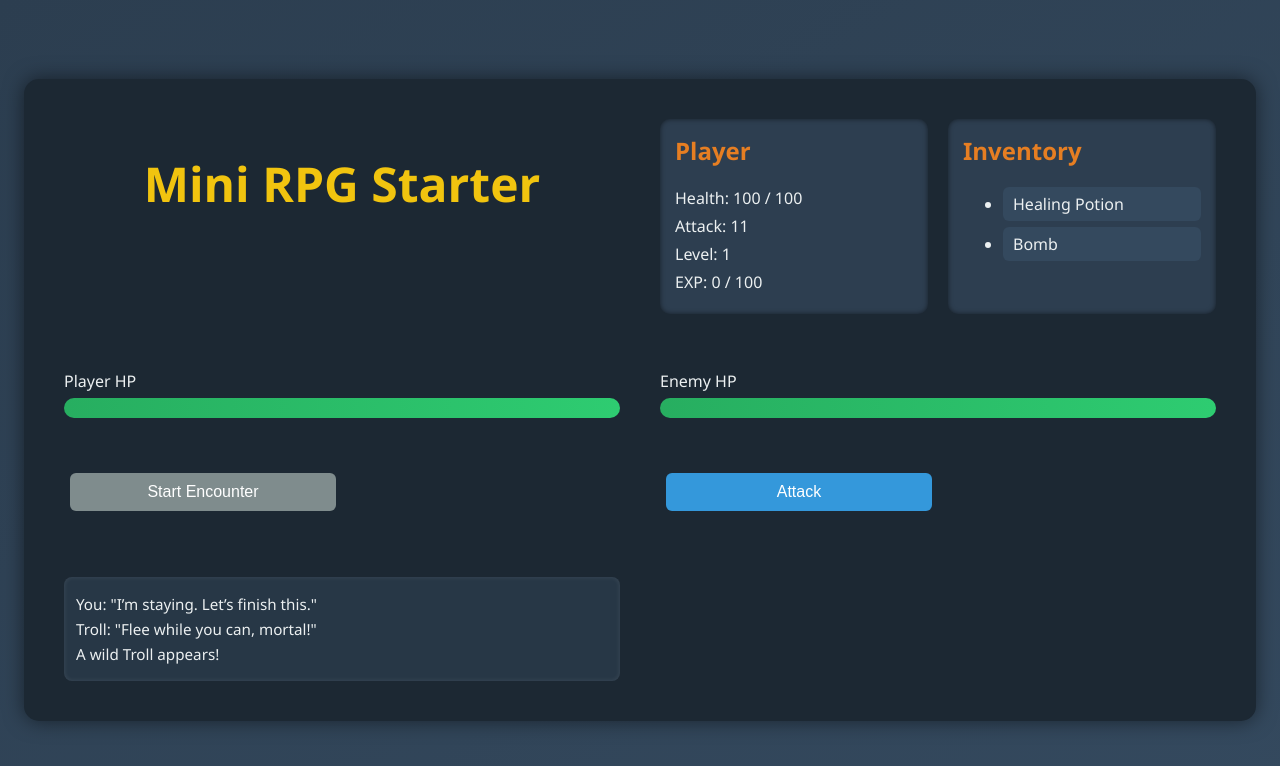
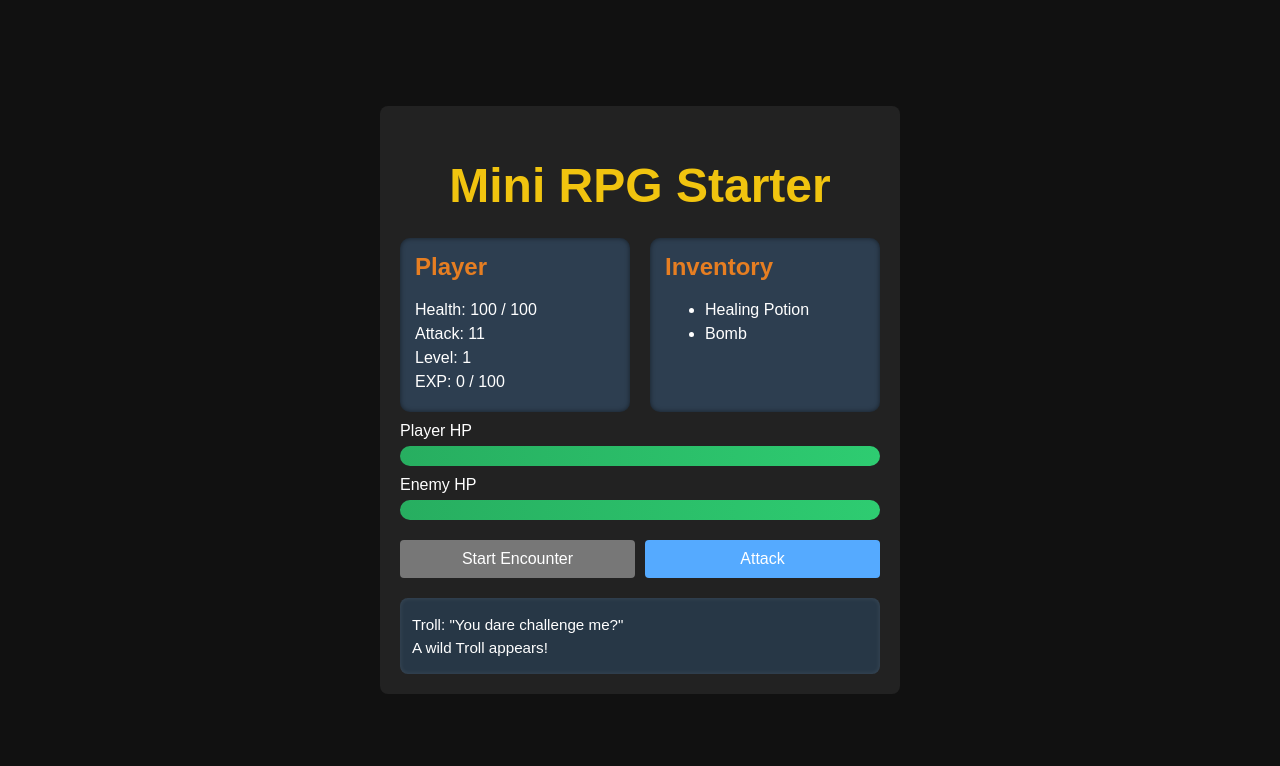
Before and after one commit to real6000/Mini-RPG-Game, a plain HTML site: page src/index.html in a window 1280 px wide. Both pictures are taken after a click on the button "Start Encounter". Drawn offline with Linux system fonts and the light colour scheme.

Commit message:
Fixed up and finished

```diff
--- a/src/index.html
+++ b/src/index.html
@@ -41,18 +41,17 @@
         </div>
       </div>
 
-  <!-- 👇 These were missing -->
+      <div class="buttons-container">
         <button id="start-btn">Start Encounter</button>
         <button id="attack-btn" disabled>Attack</button>
+      </div>
 
       <div class="message-container">
         <div id="log" class="message-box"></div>
-  <div id="dialogue" class="dialogue-box"></div>
       </div>
     </div>
   </div>
 
 <script src="script.js"></script>
-
 </body>
 </html>
--- a/src/script.js
+++ b/src/script.js
@@ -47,25 +47,29 @@ const enemyHpBar = document.getElementById("enemy-hp");
 addItem('potion');
 addItem('bomb');
 
+function showDialogue(message) {
+  // Removed dialogueBox because you reverted to single log box only
+  // Instead just log dialogue too
+  log(message);
+}
+
 function updateUI() {
   playerHpBar.style.width = `${(player.hp / player.maxHp) * 100}%`;
   enemyHpBar.style.width = `${(currentEnemy.hp / currentEnemy.maxHp) * 100}%`;
 
-    // Update player health text
   document.getElementById("player-health").textContent = `${player.hp} / ${player.maxHp}`;
 
-    // Optionally update player attack text as well
   const avgAttack = Math.floor((player.attackMin + player.attackMax) / 2);
   document.getElementById("player-attack").textContent = avgAttack;
 }
 
-function startNewEnemy(){
+function startNewEnemy() {
   const randomIndex = Math.floor(Math.random() * enemyTypes.length);
   const enemyTemplate = enemyTypes[randomIndex];
-    currentEnemy={
+  currentEnemy = {
     ...enemyTemplate,
-        hp: enemyTemplate.maxHp, // Reset HP for new enemy
-    }
+    hp: enemyTemplate.maxHp,
+  };
 }
 
 function addItem(itemKey) {
@@ -82,16 +86,16 @@ function randomDamage(min, max) {
   return Math.floor(Math.random() * (max - min + 1)) + min;
 }
 
-
 function enemyTurn() {
   if (currentEnemy.hp <= 0) return;
 
   const damage = randomDamage(currentEnemy.attackMin, currentEnemy.attackMax);
   player.hp = Math.max(player.hp - damage, 0);
   log(`${currentEnemy.name} hits you for ${damage} damage!`);
-  updateUI();
+  setTimeout(() => {
+    showDialogue(`${currentEnemy.name}: "Is that all you've got?"`);
+  }, 300);
 
-  // Mid-fight dialogue (20% chance)
   if (Math.random() < 0.2) {
     const line = midFightDialogues[Math.floor(Math.random() * midFightDialogues.length)];
     setTimeout(() => {
@@ -99,6 +103,8 @@ function enemyTurn() {
       setTimeout(() => log(`${player.name}: "${line.player}"`), 400);
     }, 500);
   }
+
+  updateUI();
 
   if (player.hp <= 0) {
     endBattle(false);
@@ -109,7 +115,9 @@ function playerTurn() {
   const damage = randomDamage(player.attackMin, player.attackMax);
   currentEnemy.hp = Math.max(currentEnemy.hp - damage, 0);
   log(`You strike the ${currentEnemy.name} for ${damage} damage!`);
-  updateUI();
+  setTimeout(() => {
+    showDialogue(`You: "Take this!"`);
+  }, 300);
 
   if (Math.random() < 0.2) {
     const line = midFightDialogues[Math.floor(Math.random() * midFightDialogues.length)];
@@ -119,11 +127,13 @@ function playerTurn() {
     }, 500);
   }
 
+  updateUI();
+
   if (currentEnemy.hp <= 0) {
     log(`You defeated the ${currentEnemy.name}!`);
-    gainExp(50); // Gain experience for defeating the enemy
-    inBattle=false;
-    attackBtn.disabled=true;
+    gainExp(50);
+    inBattle = false;
+    attackBtn.disabled = true;
     startBtn.disabled = false;
     endBattle(true);
     return;
@@ -140,10 +150,11 @@ function endBattle(victory) {
   if (victory) {
     log("🎉 You won! Press Start to fight again.");
     log(`${currentEnemy.name}: "This... can't be..."`);
+    showDialogue(`You: "That was easy."`);
     setTimeout(() => log(`${player.name}: "Told you not to mess with me."`), 400);
   } else {
     log("💀 You lost! Press Start to try again.");
-    log(`${currentEnemy.name}: "Pathetic. Begone!"`);
+    showDialogue(`${currentEnemy.name}: "Better luck next time, weakling."`);
     setTimeout(() => log(`${player.name}: "Ugh... not... done yet..."`), 400);
   }
 }
@@ -157,8 +168,8 @@ function gainExp(amount) {
     player.level++;
     player.expToNextLevel = Math.floor(player.expToNextLevel * 1.5);
 
-    player.maxHp += 30;        // Increased HP gain per level
-    player.hp = player.maxHp;   // Heal fully on level up
+    player.maxHp += 30;
+    player.hp = player.maxHp;
     player.attackMin += 2;
     player.attackMax += 3;
 
@@ -188,48 +199,48 @@ function updateInventoryUI() {
   });
 }
 
-function useItem(index){
-    const item=player.inventory[index];
-    if(!item) return;
+function useItem(index) {
+  const item = player.inventory[index];
+  if (!item) return;
 
-    if(item.type==="heal"){
-        player.hp=Math.min(player.hp+item.healAmount, player.maxHp);
-        log('You used a ${item.name} and healed for ${item.healAmount} HP!');
+  if (item.type === "heal") {
+    player.hp = Math.min(player.hp + item.healAmount, player.maxHp);
+    log(`You used a ${item.name} and healed for ${item.healAmount} HP!`);
     updateUI();
-    }else if(item.type==="damage" && inBattle){
-        currentEnemy.hp=Math.max(currentEnemy.hp-item.damageAmount, 0);
-        log('You used a ${item.name} and dealt ${item.damageAmount} damage to the enemy!');
+  } else if (item.type === "damage" && inBattle) {
+    currentEnemy.hp = Math.max(currentEnemy.hp - item.damageAmount, 0);
+    log(`You used a ${item.name} and dealt ${item.damageAmount} damage to the enemy!`);
     updateUI();
-    }else{
+  } else {
     log("You can't use this item right now!");
     return;
   }
-    player.inventory.splice(index, 1); // Remove item from inventory
-    updateInventoryUI(); // Update inventory display
+  player.inventory.splice(index, 1);
+  updateInventoryUI();
 
-    if(currentEnemy.hp <= 0){
+  if (currentEnemy.hp <= 0) {
     log(`You defeated the ${currentEnemy.name}!`);
-        gainExp(50); // Gain experience for defeating the enemy
+    gainExp(50);
     inBattle = false;
     attackBtn.disabled = true;
     startBtn.disabled = false;
   }
 }
 
+// Listeners
+startBtn.addEventListener("click", () => {
+  startNewEnemy();
 
-//Listeners
-startBtn.addEventListener("click", () => {
-  startNewEnemy();  // Pick a new enemy
-
-  player.hp = player.maxHp;  // Reset player HP
+  player.hp = player.maxHp;
   updateUI();
 
   logBox.innerHTML = "";
+  // dialogueBox removed, so no clearing here
+
   log(`A wild ${currentEnemy.name} appears!`);
-  //the great tragedy dialogue intro!
-  const intro = introDialogues[Math.floor(Math.random() * introDialogues.length)];
-    log(`${currentEnemy.name}: "${intro.enemy}"`);
-    setTimeout(() => log(`${player.name}: "${intro.player}"`), 400);
+
+  // Enemy taunt
+  showDialogue(`${currentEnemy.name}: "You dare challenge me?"`);
 
   inBattle = true;
   attackBtn.disabled = false;
--- a/src/style.css
+++ b/src/style.css
@@ -1,13 +1,13 @@
 html, body {
   margin: 0;
   padding: 0;
-  overflow: hidden;
-  height: 100vh;
-  width: 100vw;
-  font-family: "Segoe UI", Tahoma, Geneva, Verdana, sans-serif;
-  background: linear-gradient(to bottom right, #2c3e50, #34495e);
-  color: #ecf0f1;
+  height: 100%;
+  overflow: auto; /* allow scrolling if needed */
+  background: #111;
+  color: white;
+  font-family: Arial, sans-serif;
 }
+
 .screen-wrapper {
   display: flex;
   justify-content: center;
@@ -16,17 +16,12 @@ html, body {
   width: 100vw;
 }
 
-
 .game-container {
-  display: grid;
-  grid-template-columns: 1fr 1fr; /* split into left and right areas */
-  gap: 40px;
-  width: 90vw;
-  max-width: 1200px;
-  background-color: #1c2833;
-  padding: 40px;
-  border-radius: 15px;
-  box-shadow: 0 0 20px rgba(0,0,0,0.5);
+  max-width: 600px;
+  margin: 20px auto;
+  padding: 20px;
+  background: #222;
+  border-radius: 8px;
 }
 
 h1 {
@@ -62,10 +57,6 @@ p, li {
   margin: 6px 0;
 }
 
-.hp-section {
-  margin-top: 20px;
-}
-
 .hp-container {
   margin: 10px 0;
 }
@@ -85,22 +76,28 @@ p, li {
 }
 
 /* Buttons */
+.buttons-container {
+  display: flex;
+  gap: 10px;
+  flex-direction: row;
+  justify-content: flex-start;
+  margin-top: 20px;
+}
+
 button {
-  width: 48%;
-  margin: 1%;
+  flex: 1;
   padding: 10px;
-  font-size: 1em;
+  background: #55aaff;
   border: none;
-  border-radius: 6px;
-  background-color: #3498db;
+  border-radius: 4px;
+  cursor: pointer;
+  font-size: 1rem;
   color: white;
-  cursor: pointer;
-  transition: background-color 0.2s ease;
 }
 
 button:disabled {
-  background-color: #7f8c8d;
-  cursor: not-allowed;
+  background: #777;
+  cursor: default;
 }
 
 button:hover:not(:disabled) {
@@ -108,32 +105,17 @@ button:hover:not(:disabled) {
 }
 
 /* Messages */
+.message-container {
+  margin-top: 20px;
+}
+
 .message-box {
   background-color: #273746;
   border-radius: 8px;
   padding: 12px;
-  margin-top: 20px;
-  height: auto;
   max-height: 180px;
-  overflow: hidden; /* No scrollbars */
+  overflow-y: auto;
   font-size: 0.95em;
   box-shadow: inset 0 0 5px rgba(255, 255, 255, 0.1);
+  white-space: pre-wrap;
 }
-
-.message-box p {
-  margin: 5px 0;
-}
-
-/* Inventory List */
-#inventory-list li {
-  background-color: #34495e;
-  padding: 6px 10px;
-  margin-bottom: 5px;
-  border-radius: 6px;
-  transition: background-color 0.2s ease;
-  cursor: pointer;
-}
-
-#inventory-list li:hover {
-  background-color: #3c5f7f;
-}
```
Lines whose indentation alone changed are shown as unchanged.
